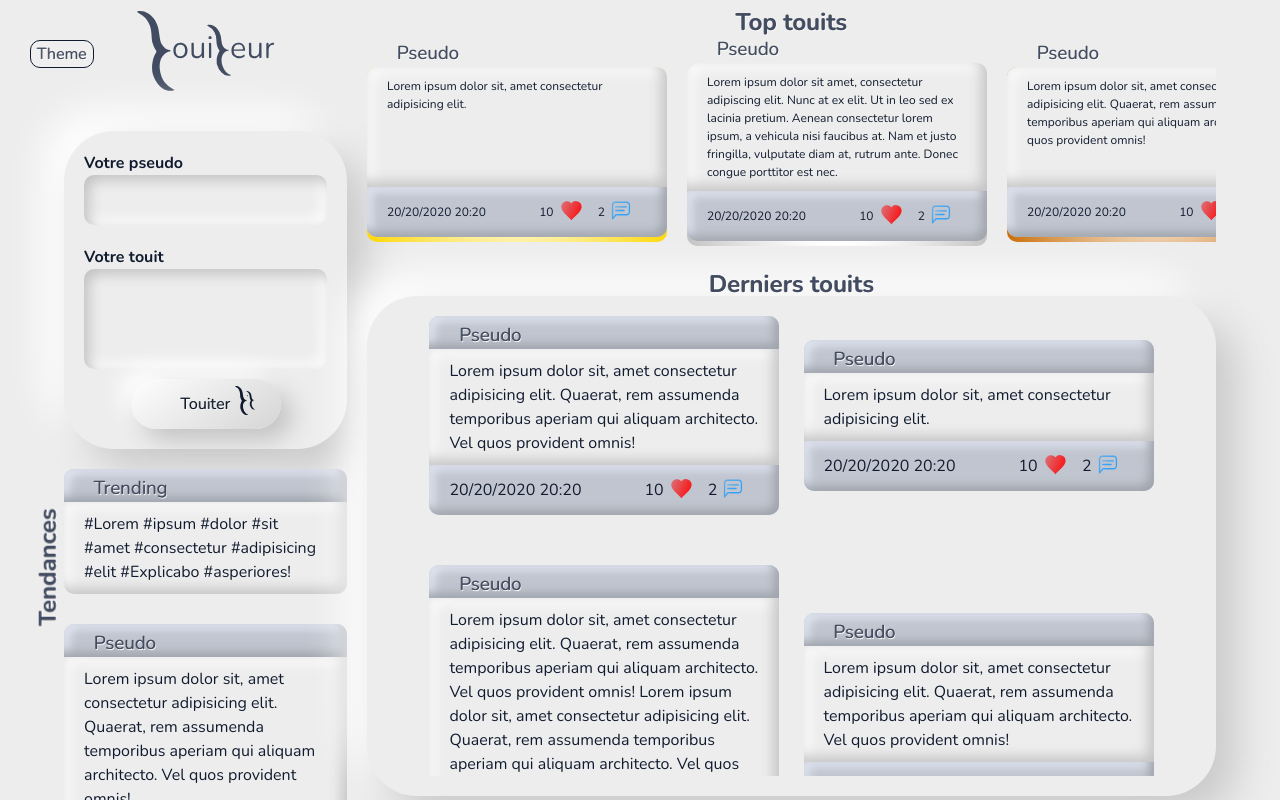
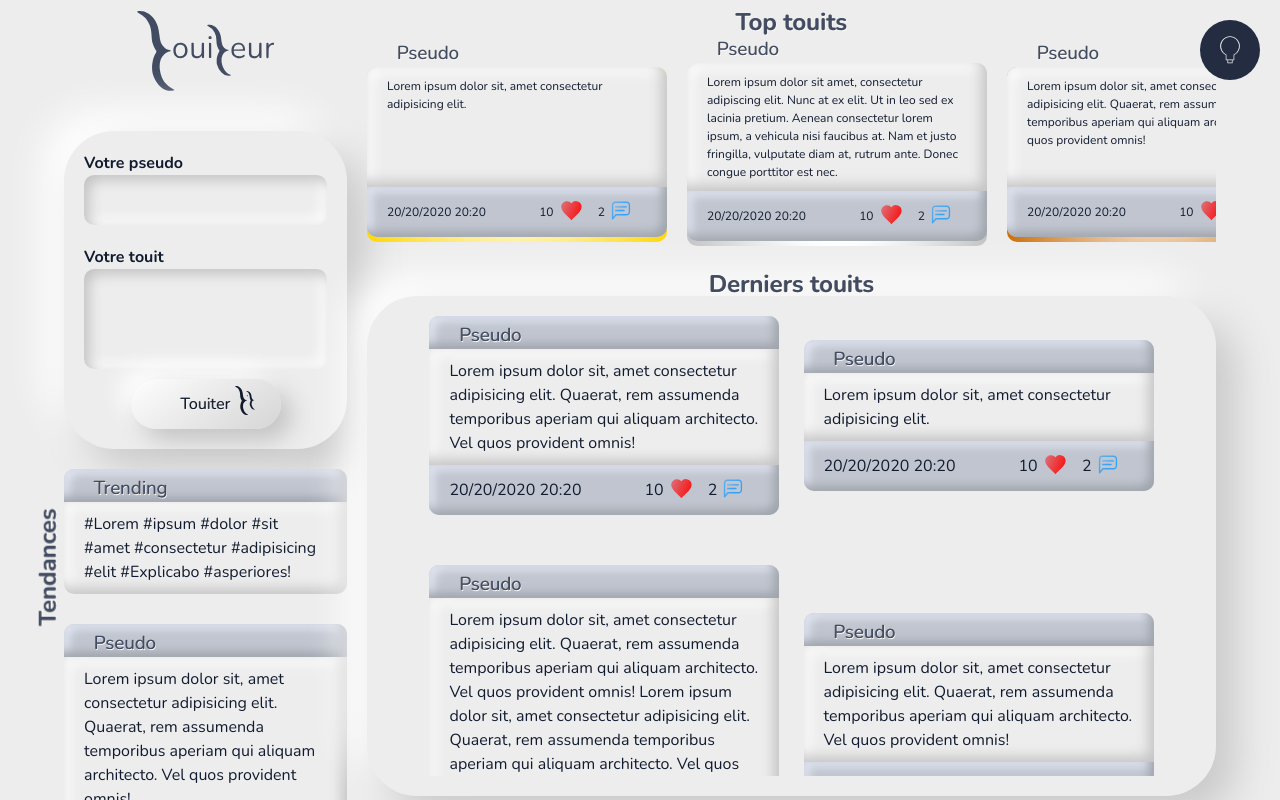
Before and after one commit to ajitzi/touiteur, a website: page index.html in a window 1280 px wide. Drawn offline with Linux system fonts and the light colour scheme.

Commit message:
bouton thème

```diff
--- a/index.html
+++ b/index.html
@@ -10,7 +10,9 @@
 </head>
 
 <body>
-    <button id="btn-theme">Theme</button>
+    <button id="btn-theme" aria-label="changer de thème">
+        <img src="img/light-light.svg" alt="icône d'une ampoule">
+    </button>
     <div class="main-grid container">
 
         <aside>
--- a/script/change_theme.js
+++ b/script/change_theme.js
@@ -1,16 +1,19 @@
 const btnTheme = document.querySelector("#btn-theme");
 const logo = document.querySelector("header img");
 const touit = document.querySelector(".touit button img");
+const light = document.querySelector("#btn-theme img");
 
 function changeTheme() {
     if (document.body.dataset.theme === "dark") {
         document.body.dataset.theme = ""
         logo.setAttribute("src", "img/logotouiteurV2.svg");
         touit.setAttribute("src", "img/touiteur_facesV2.svg");
+        light.setAttribute("src", "img/light-light.svg");
     } else {
         document.body.dataset.theme = "dark"
         logo.setAttribute("src", "img/logotouiteur-dark.svg");
         touit.setAttribute("src", "img/touiteur_faces-dark.svg");
+        light.setAttribute("src", "img/light-dark.svg");
     }
 }
 
--- a/scss/_dark-theme.scss
+++ b/scss/_dark-theme.scss
@@ -53,4 +53,7 @@ body[data-theme="dark"] {
         color: $title-dark;
         text-shadow: none;
     }
+    #btn-theme {
+        background-color: $background-light;
+    }
 }
--- a/scss/_layout-general.scss
+++ b/scss/_layout-general.scss
@@ -44,7 +44,16 @@ main {
 
 #btn-theme {
     position: absolute;
-    margin: 4rem 3rem;
-    border-radius: 1rem;
-    border: 1px solid $text-light;
+    top: 0;
+    right: 0;
+    padding: 1rem;
+    margin: 2rem 2rem;
+    background-color: $background-dark;
+    border-radius: 50%;
+    border: none;
+    z-index: 10;
+    img {
+        width: 4rem;
+        height: 4rem;
+    }
 }
```
Also changed, not shown: css/style.css, img/light-dark.svg (added), img/light-light.svg (added), 1 other file.
